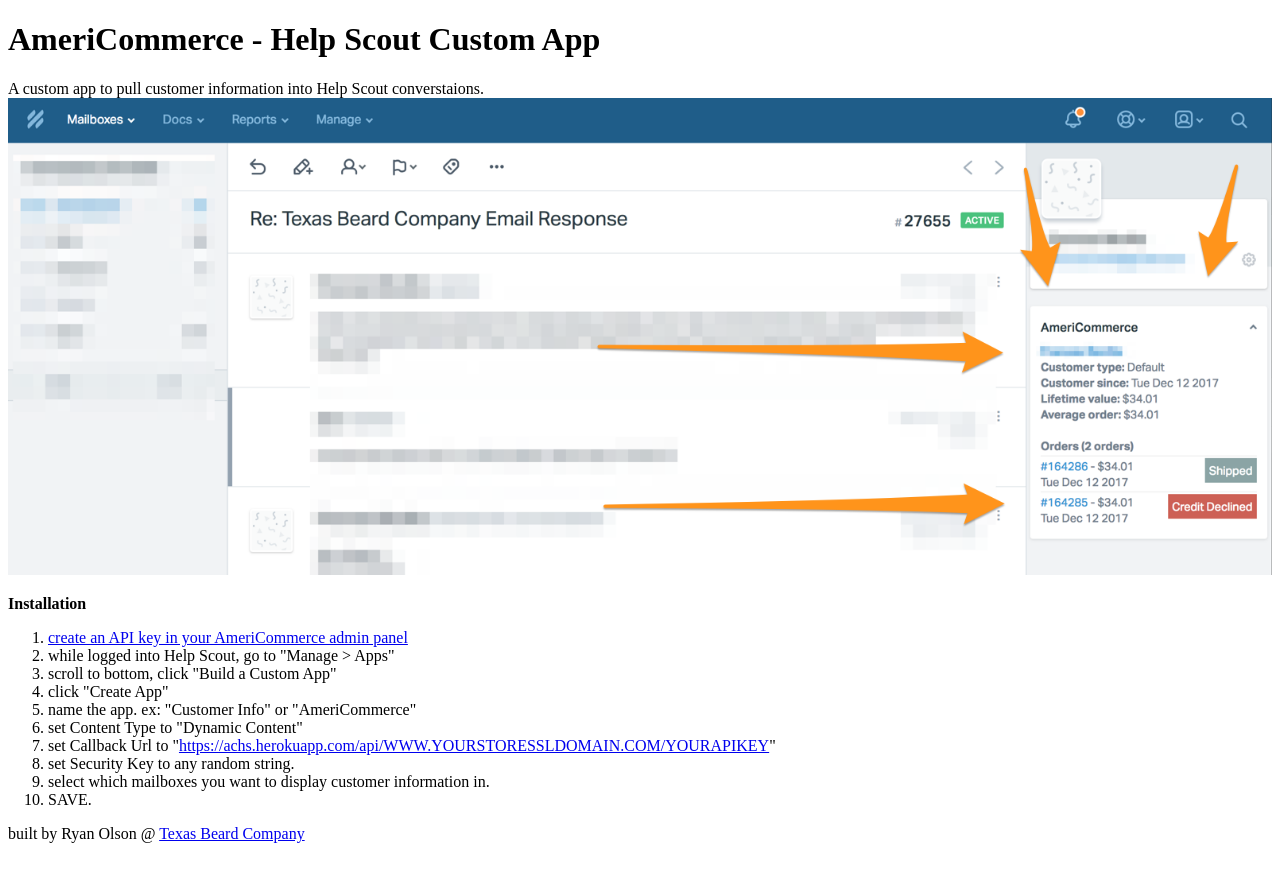
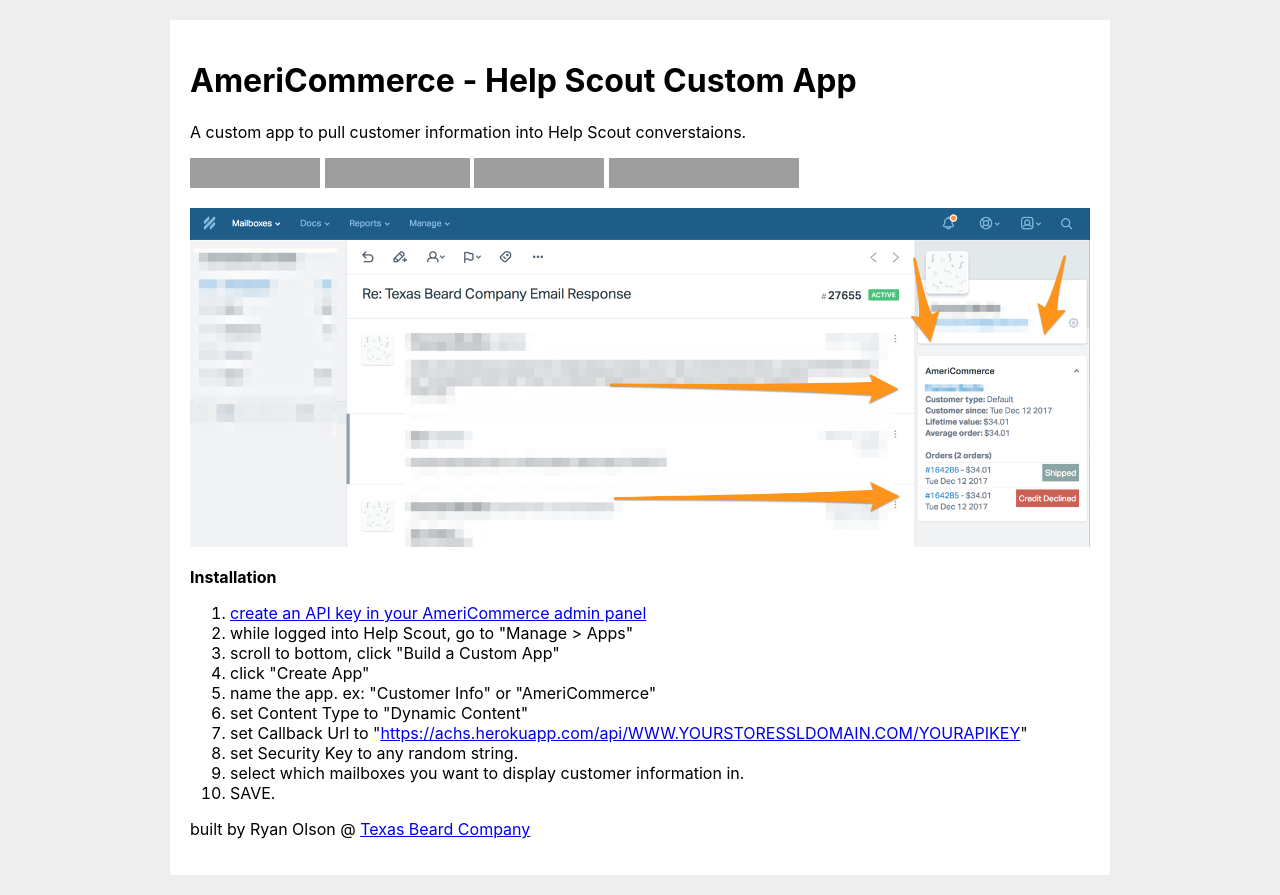
Before and after one commit to ry4nolson/americommerce-helpscout-app, a website: page index.html in a window 1280 px wide. Before the commit the page ends 859 px from the top, so only its background shows below. Drawn offline with Linux system fonts and the light colour scheme; grey boxes are pictures that could not be loaded.

Commit message:
style index page a little

```diff
--- a/index.html
+++ b/index.html
@@ -3,14 +3,38 @@
 
 <head>
   <title>AmeriCommerce - Help Scout Custom App</title>
+  <style>
+    body {
+      background:#eee;
+      font-family:-apple-system, BlinkMacSystemFont, "Segoe UI", Helvetica, Arial, sans-serif, "Apple Color Emoji", "Segoe UI Emoji", "Segoe UI Symbol";
+    }
+    .container {
+      margin:20px auto;
+      max-width:900px;
+      background:#fff;
+      padding:20px;
+    }
+    img {
+      max-width:100%;
+    }
+  </style>
 </head>
 
 <body>
+  <div class="container">
   <h1>AmeriCommerce - Help Scout Custom App</h1>
 
   <article>
-    <p>A custom app to pull customer information into Help Scout converstaions.
-      <img src="https://github.com/ry4nolson/americommerce-helpscout-app/raw/master/ac-hs-app.png?raw=true" alt="alt text" title="AmeriCommerce Help Scout app." style="max-width:100%;"></p>
+    <p>A custom app to pull customer information into Help Scout converstaions.</p>
+
+    <p>
+      <iframe src="https://ghbtns.com/github-btn.html?user=ry4nolson&repo=americommerce-helpscout-app&type=star&count=true&size=large" frameborder="0" scrolling="0" width="130px" height="30px"></iframe>
+      <iframe src="https://ghbtns.com/github-btn.html?user=ry4nolson&repo=americommerce-helpscout-app&type=watch&count=true&size=large&v=2" frameborder="0" scrolling="0" width="145px" height="30px"></iframe>
+      <iframe src="https://ghbtns.com/github-btn.html?user=ry4nolson&repo=americommerce-helpscout-app&type=fork&count=true&size=large" frameborder="0" scrolling="0" width="130px" height="30px"></iframe>
+      <iframe src="https://ghbtns.com/github-btn.html?user=ry4nolson&repo=americommerce-helpscout-app&type=follow&count=true&size=large" frameborder="0" scrolling="0" width="190px" height="30px"></iframe>
+    </p>
+
+    <p><img src="https://github.com/ry4nolson/americommerce-helpscout-app/raw/master/ac-hs-app.png?raw=true" alt="alt text" title="AmeriCommerce Help Scout app." style="max-width:100%;"></p>
     <p><strong>Installation</strong></p>
     <ol>
       <li><a href="https://github.com/AmeriCommerce/rest-api/blob/master/authentication.md#generating-a-token-from-the-admin-console">create an API key in your AmeriCommerce admin panel</a></li>
@@ -26,6 +50,8 @@
     </ol>
     <p>built by Ryan Olson @ <a href="https://www.texasbeardcompany.com" rel="nofollow">Texas Beard Company</a></p>
   </article>
+
+  </div>
 </body>
 
 </html>
```
